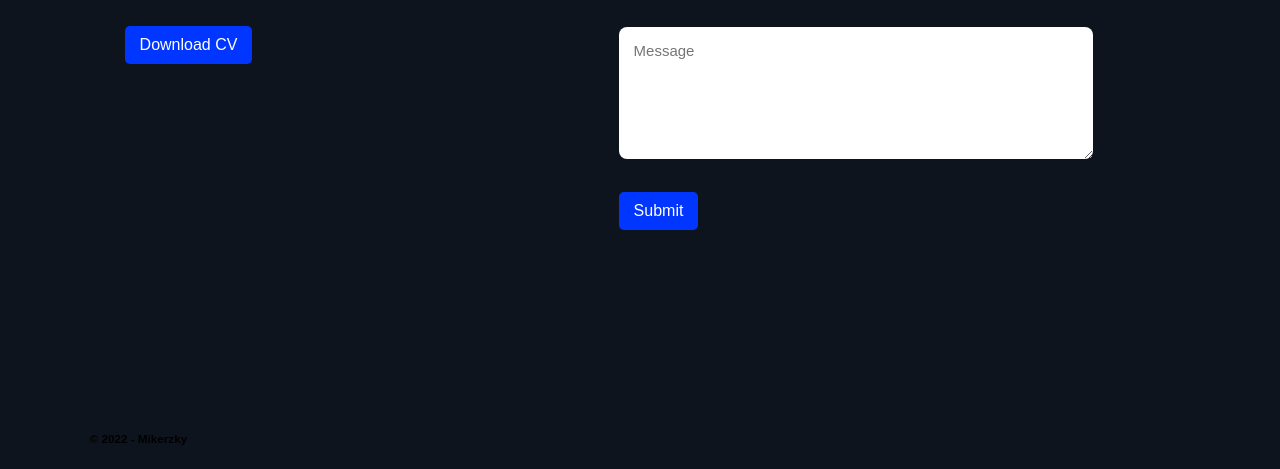
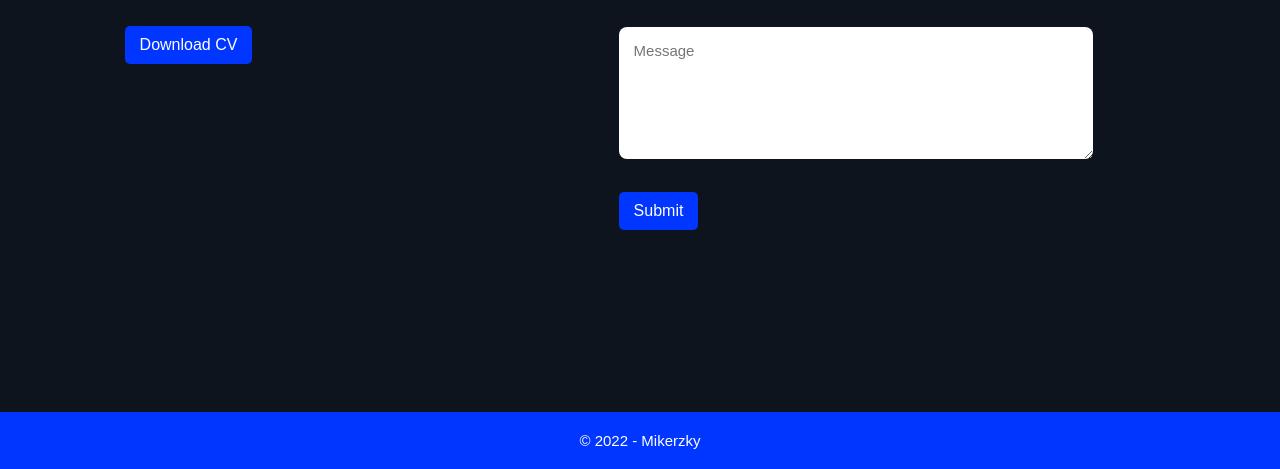
Before and after one commit to Mikerzky/Portfolio, a plain HTML site: page index.html in a window 1280 px wide. Shown: the part 3888-4357 px from the top of the page. Drawn offline with nearby package versions, Linux system fonts and the light colour scheme.

Commit message:
Update style.css

```diff
--- a/style.css
+++ b/style.css
@@ -618,7 +618,16 @@ form input, form textarea{
 
 }
 
+.footer{
+    background-color: var(--btn);
+}
 
+.footer h3{
+    color: white;
+    font-weight: 400;
+    font-size: 15px;
+    text-align: center;
+}
 
 
 
```
